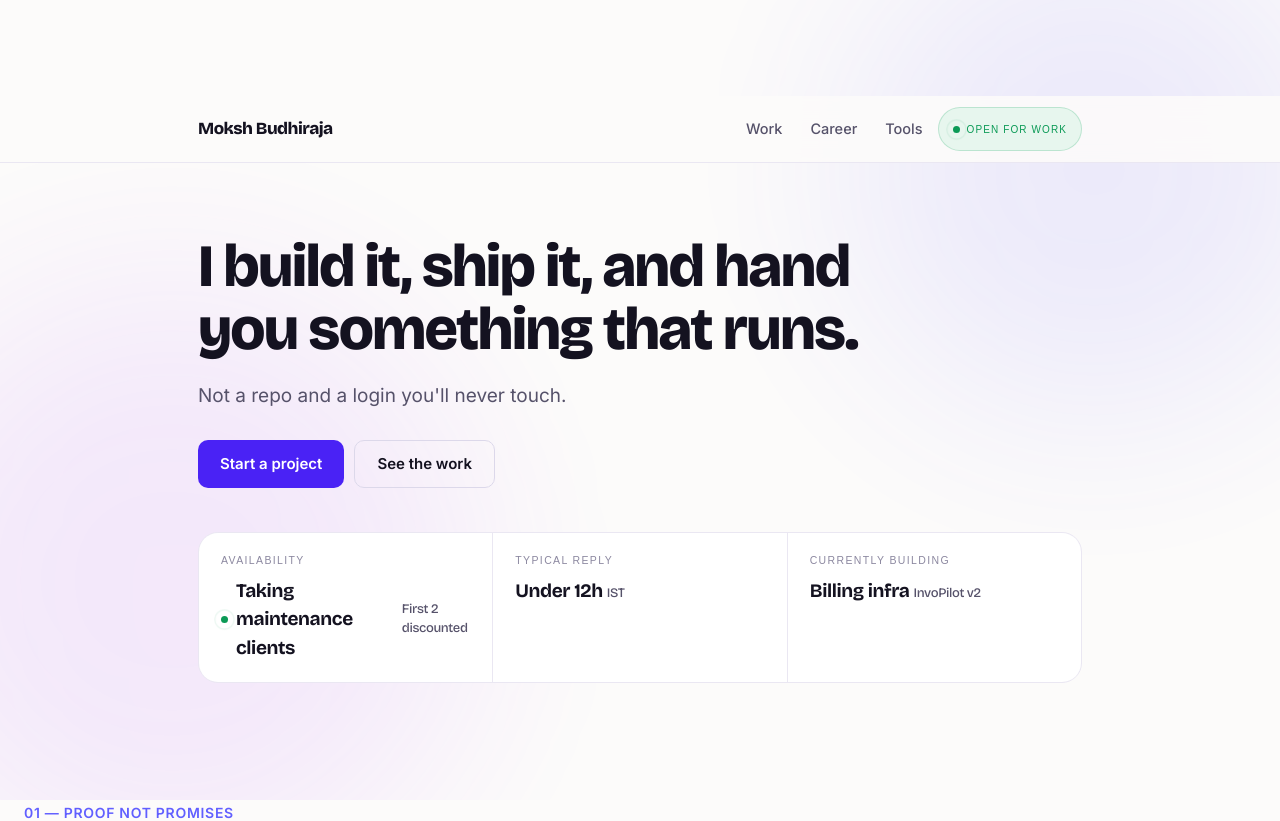
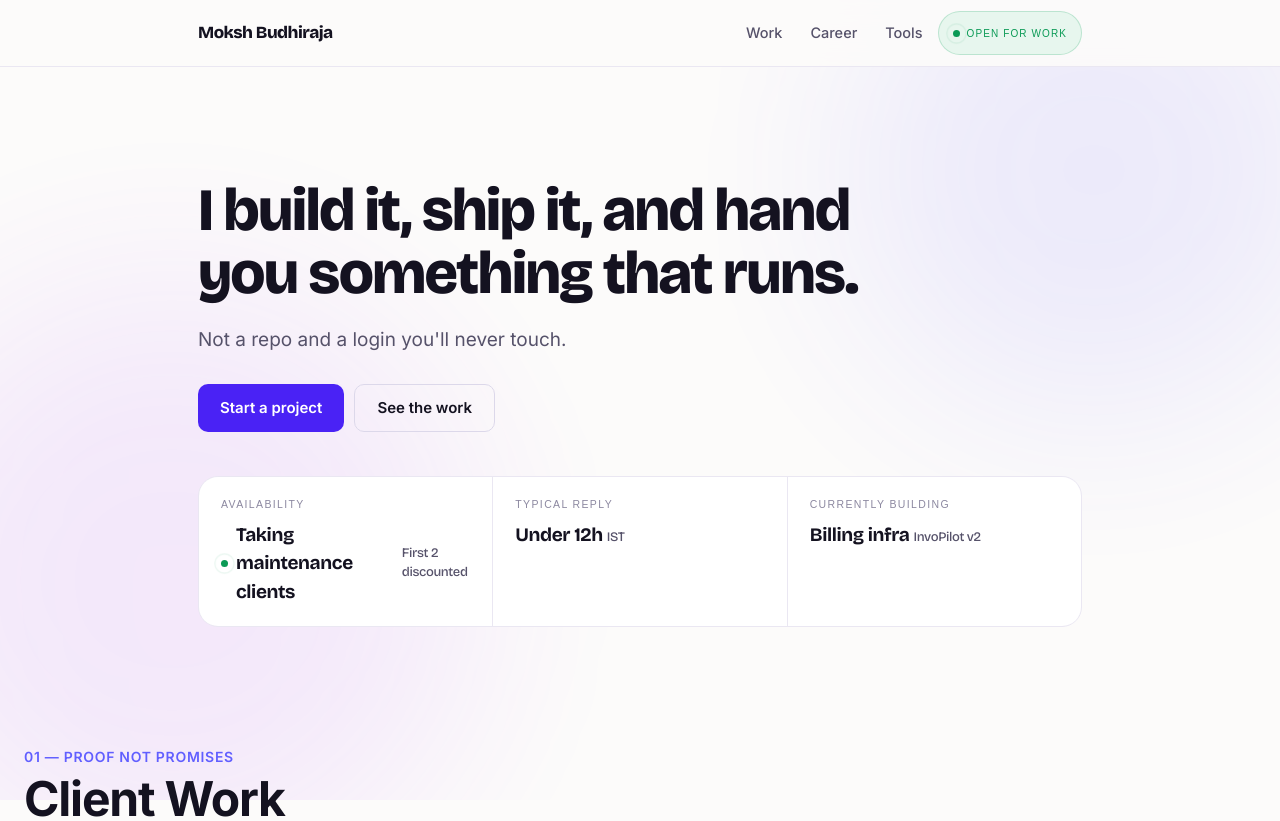
Before and after one commit to mb-great/mb-great.github.io, a Next.js app: page / in a window 1280 px wide. Shown: the top 821 px of the page. Built offline with nearby package versions, Linux system fonts and the light colour scheme; a web font is replaced by a local one.

Commit message:
fix(nav): stick to top, no gap above header
Navbar sat inside <main pt-24 overflow-x-hidden>: the padding put 96px
above it and overflow-x-hidden made main the scroller, so sticky never
stuck. Render it outside main; overflow-x-clip keeps the x clipping.

```diff
--- a/app/page.tsx
+++ b/app/page.tsx
@@ -5,11 +5,14 @@ import Navbar from "@/components/Navbar";
 
 export default function Home() {
   return (
-    <main className="min-h-screen pt-24 pb-32 overflow-x-hidden">
+    <>
+      {/* Navbar outside <main>: sticky needs the page (not an overflow box) as its scroller, and no padding above it */}
       <Navbar />
-      <Hero />
-      <Projects />
-      <Timeline />
-    </main>
+      <main className="min-h-screen pt-10 pb-32 overflow-x-clip">
+        <Hero />
+        <Projects />
+        <Timeline />
+      </main>
+    </>
   );
 }
```
